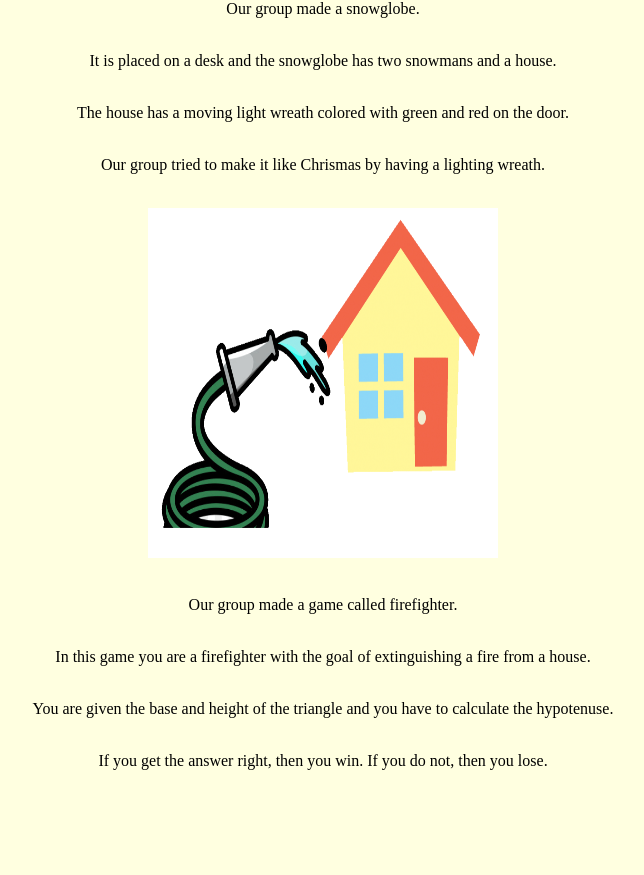
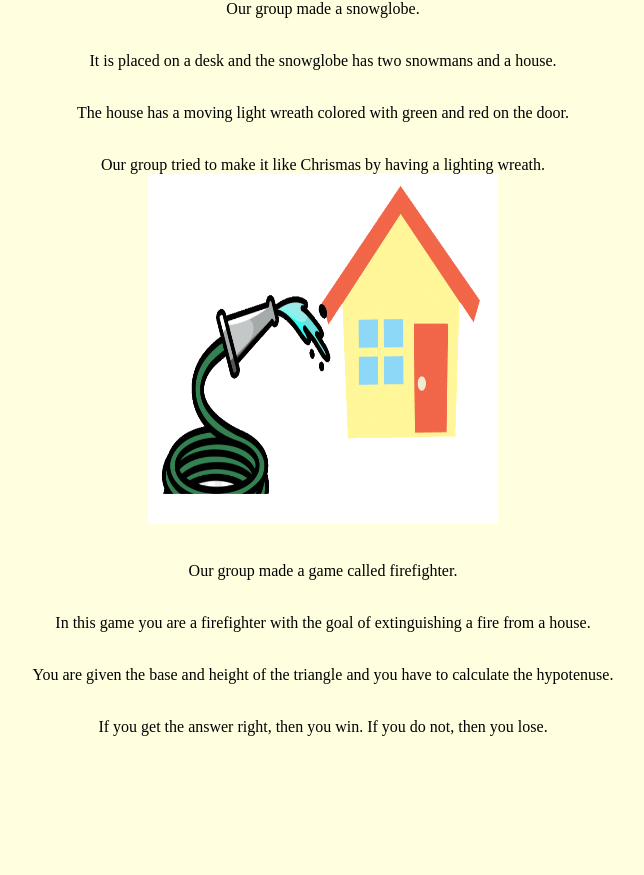
Before and after one commit to eunice1029/apcsp_1, a plain HTML site: page portfolio.html in a window 1280 px wide. Shown: the part 626-1501 px from the top of the page, without its empty margins (317-961 px from the left). After the commit the page ends 1480 px from the top, so only its background shows below. Drawn offline with Linux system fonts and the light colour scheme.

Commit message:
Update portfolio.html

```diff
--- a/portfolio.html
+++ b/portfolio.html
@@ -28,8 +28,7 @@
     <br>Our group tried to make it like Chrismas by having a lighting wreath.
 
 
-     <p style="font-family:verdana;"></p>
-<br>
+    <space>
 
 				  <center>
 <img src="project pic2.jpeg" height="350", width="350">
```
